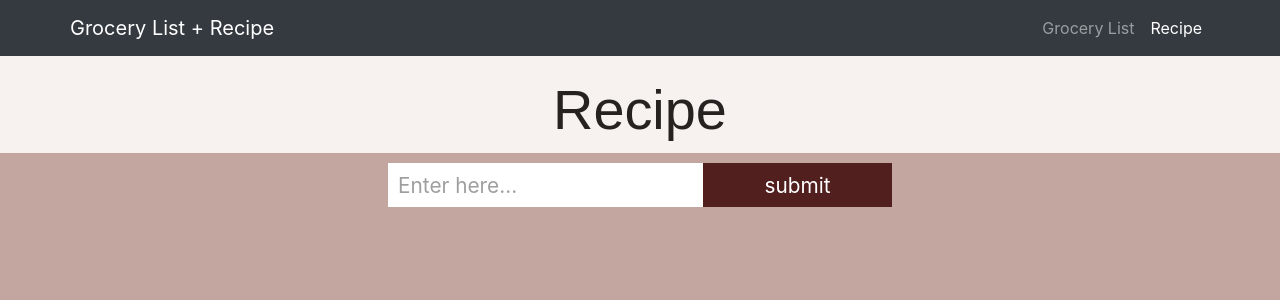
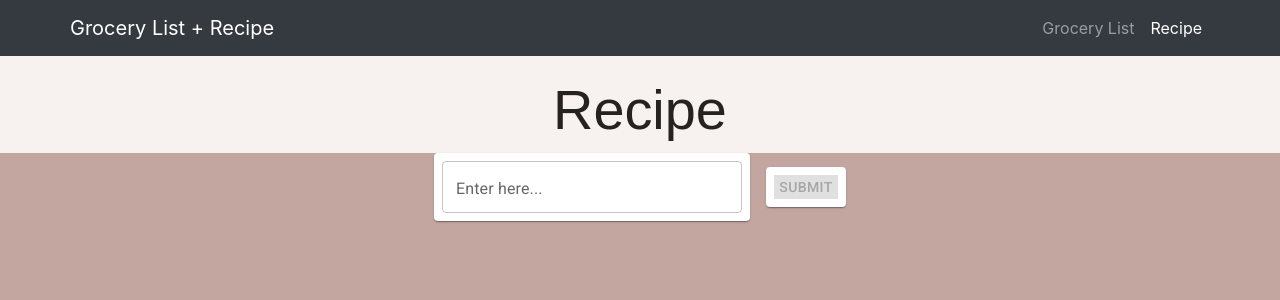
Before and after one commit to yidanxu92/GroceryList, a React (Create React App) app: page /Recipe in a window 1280 px wide. Shown: the top 300 px of the page. Built offline with nearby package versions, Linux system fonts and the light colour scheme.

Commit message:
material UI working
Recipe part now works with material UI. Data stored in localStorage.

```diff
--- a/src/components/recipecontents/ConfirmationDialog/index.js
+++ b/src/components/recipecontents/ConfirmationDialog/index.js
@@ -27,12 +27,15 @@ export const confirmDialog = (title,message, onSubmit) => {
 
 const ConfirmationDialog = ()=> {
 
+    console.log("confirmation dialog is being called!")
     const { title, message, onSubmit, close } = useConfirmDialogStore();
+    console.log("title is ",title)
+    console.log("message is ", message)
 
     return (
         <Dialog open={Boolean(onSubmit)} onClose={close} maxWidth="sm" fullWidth>
             <DialogTitle>
-                <Typography>{title}</Typography>
+                <span style={{color: 'black'}}>{title}</span>
             </DialogTitle>
             <Box position="absolute" top={0} right={0}>
                 <CloseIcon onClick={close}/>
--- a/src/components/recipecontents/DataInput/index.js
+++ b/src/components/recipecontents/DataInput/index.js
@@ -8,74 +8,113 @@ import { confirmDialog } from '../ConfirmationDialog/index.js';
 import TextField from '@mui/material/TextField';
 import Autocomplete, { createFilterOptions } from '@mui/material/Autocomplete';
 import Stack from '@mui/material/Stack';
+import Box from '@mui/material/Box';
 import Button from '@mui/material/Button';
 import Paper from '@mui/material/Paper';
 import { styled } from '@mui/material/styles';
 
 
-/*const filter = createFilterOptions();
+/*const filter = createFilterOptions();*/
 const Item = styled(Paper)(({ theme }) => ({
     backgroundColor: theme.palette.mode === 'dark' ? '#1A2027' : '#fff',
     ...theme.typography.body2,
     padding: theme.spacing(1),
     textAlign: 'center',
     color: theme.palette.text.secondary,
-}));*/
+}));
 
 
+const filter = createFilterOptions();
 
 const DataInput =({handleState,mainStructure,handleFormOpen,handleFormClose,open})=> {
     console.log("this is dataInput");
 
     /*This line returns all keys in localStorage to an array, then we can filter */
 
-    let keys = Object.keys(localStorage);
-    console.log(keys);
-
-    const [localInput, setLocalInput] = useState('');
-    const [buttonPopup, setButtonPopup] = useState(false);
+    let keysFromStorage = Object.keys(localStorage);
+    console.log("keysFromStorage is ",keysFromStorage)
+    keysFromStorage = keysFromStorage.filter(data =>{return data !=='lastOpen'})
+    console.log("keys (aka all the options) is", keysFromStorage);
+    const menuOptions = []
+    keysFromStorage.forEach((data) => menuOptions.push({name:data}) )
+    console.log("menuOptions is", menuOptions);
 
 
-    const handleChange = (e) => {
+    const [value, setValue] = useState(null);
+    const [buttonPopup, setButtonPopup] = useState(false);
+    console.log("current value is ",value)
+
+
+   /* const handleChange = (e,newValue) => {
         e.preventDefault();
         console.log("we are in handleChange")
+        console.log("newValue is ", newValue)
 
 
         const re = /^[A-Za-z0-9 \-\.\?\!]+$/;
         if (e.target.value === "" || re.test(e.target.value))
             setLocalInput(e.currentTarget.value)
+        if(typeof newValue === 'string'){
+            setLocalInput(newValue)
+        }
 
-      /*  if (newValue && newValue.inputValue){
+        else if (newValue && newValue.inputValue){
             console.log("we have new input!")
+            console.log("newValue.inputValue is ", newValue.inputValue)
             setLocalInput(newValue.inputValue)
         }
         else{
             setLocalInput(newValue)
-        }*/
+        }
 
-    }
+    }*/
 
 
-   /* const handleOption = (option) => {
+   /* const handleChange = (e,newValue) => {
+        e.preventDefault();
+        console.log("handleChange is called!")
+        console.log("newValue is ",newValue)
+        setLocalInput(newValue)
+    }*/
+/*
+    const handleOption = (option) => {
         console.log("handleOption is being called!")
+        console.log("option is ",option)
+        console.log("is the type of option a string?" ,(typeof option === 'string')?"yes":"no");
+
+        if (typeof option === 'string') {
+            console.log("we are inside option == string")
+            return option;
+        }
+
         // Add "xxx" option created dynamically
+
+
         if (option.inputValue) {
             console.log("we found input value. inside if statement")
+            console.log("option.inputValue is ",option.inputValue);
+            console.log("is the type of inputValue a string?" ,(typeof option.inputValue === 'string')?"yes":"no");
             return option.inputValue;
         }
         // Regular option
+
+        console.log("we did not hit either option === string or option.inputvalue")
         return option;
-    }*/
+    }
 
- /*   const handleFilter = (options, params)=>{
+    /*const handleFilter = (keysFromStorage, params)=>{
         console.log("handleFilter is being called!")
-        const filtered = filter(options, params);
-        const { inputValue } = params;
+        const filtered = filter(keysFromStorage, params);
+        console.log("filtered is ", filtered)
+        const {inputValue} = params;
+        console.log("current params is ", params)
+        console.log("current {inputValue} is ",{inputValue})
+
         // Suggest the creation of a new value
-        const isExisting = options.some((option) => inputValue === option);
+        const isExisting = keysFromStorage.some((option) => inputValue === option);
         if (inputValue !== '' && !isExisting) {
-            console.log("we found non existing value!")
             filtered.push({inputValue});
+            console.log("after push, filtered  array is ",filtered)
         }
 
         return filtered;
@@ -86,19 +125,22 @@ const DataInput =({handleState,mainStructure,handleFormOpen,handleFormClose,open
         console.log("handleOpen is being called!")
         handleFormOpen();
         setButtonPopup(false);
-        handleState(localInput);
+        console.log("we are calling handleState with value: ",value.name)
+        handleState(value.name);
         /* setLocalInput("");*/
     }
 
 
     const handlePopup = (e) =>{
+
         e.preventDefault();
         if(open){
             handleFormClose();
         }
 
-        if (localInput in localStorage) {
-            handleState(localInput);
+        console.log("We are inside handlePopup. value is ", value?.name)
+        if (value?.name in localStorage) {
+            handleState(value.name);
             handleFormOpen();
         }
 
@@ -111,6 +153,7 @@ const DataInput =({handleState,mainStructure,handleFormOpen,handleFormClose,open
         }
 
     }
+
 
    /* const handlePopup = (e) => {
         e.preventDefault();
@@ -131,14 +174,14 @@ const DataInput =({handleState,mainStructure,handleFormOpen,handleFormClose,open
 
     return (
 
-        <form>
+       /* <form>
             <input className="submission-line_input" value={localInput} type="text" onChange={handleChange}
                    placeholder="Enter here..."/>
             <button className="submission-line_select" onClick={handlePopup}>submit</button>
 
             {buttonPopup &&  <ConfirmationDialog />}
 
-        </form>
+        </form>*/
 
 
         /*{open && <Modal open={open} handleClose={handleClose}
@@ -154,32 +197,88 @@ const DataInput =({handleState,mainStructure,handleFormOpen,handleFormClose,open
                handleClose={handlePopup}
            />}*/
 
-        /* <Stack spacing={2} alignItems="center" direction="row">
+         <Stack spacing={2} alignItems="center" justifyContent="center" direction="row">
          <Item>
-             <Autocomplete id="input-textfield" value={localInput} onChange={handleChange}
-                           filterOptions = {handleFilter}
+             <Autocomplete value={value}
+                           freeSolo
+                           options={menuOptions}
+                           onChange={(e,newValue)=>{
+                               console.log("we are in handleChange");
+                               console.log("newValue is ", newValue);
+                               if(typeof newValue === 'string')
+                               {
+                                   setValue({
+                                       name:newValue,
+                                   })
+                               }
+                               else if(newValue && newValue.inputValue)
+                               {
+                                   setValue({
+                                       name:newValue.inputValue,
+                                   })
+                               }
+                               else{
+                                   setValue(newValue);
+                               }
+
+                           }}
+
+                           filterOptions = {(options,params) =>{
+                               const filtered = filter(options, params);
+                               const { inputValue } = params;
+                               const isExisting = options.some((option)=> inputValue === option.name);
+                               if (inputValue !== '' && !isExisting) {
+                                   filtered.push({
+                                       inputValue,
+                                       name: `Add "${inputValue}"`,
+                                   });
+                               }
+                               return filtered;
+
+                           }}
                            selectOnFocus
                            clearOnBlur
                            handleHomeEndKeys
-                           options={keys}
-                           getOptionLabel = {handleOption}
-                           renderOption = {(props, option) => <li {...props}>{option}</li>}
                            sx={{ width: 300 }}
+                           getOptionLabel={(option) => {
+                               // Value selected with enter, right from the input
+                               if (typeof option === 'string') {
+                                   return option;
+                               }
+                               // Add "xxx" option created dynamically
+                               if (option.inputValue) {
+                                   return option.inputValue;
+                               }
+                               // Regular option
+                               return option.name;
+                           }}
+                           renderOption={(props, option) => <li {...props}>{option.name}</li>}
                            renderInput={(params) => (
-                               <TextField {...params} label="Enter Here..." />
+                               <TextField {...params} label="Enter here..." />
                            )}
+
+
+
+
              />
 
          </Item>
 
-          <Item>
-              <Button  variant="contained" onClick={handlePopup}>submit</Button>
-              {buttonPopup &&  <ConfirmationDialog />}
-          </Item>
+
+             <Item>
+                 <Button  variant="contained" onClick={handlePopup} disabled={value?false:true} sx={{color:"white",backgroundColor:"#511f1e"}}>submit</Button>
+                 {buttonPopup &&  <ConfirmationDialog />}
+
+
+             </Item>
 
 
 
-      </Stack>*/
+
+
+
+
+      </Stack>
 
 
     )
--- a/src/components/stateStorageWithTTL.js
+++ b/src/components/stateStorageWithTTL.js
@@ -26,7 +26,7 @@ export function setWithExpiry(key,value,ttl){
 
 
 export function getWithExpiry() {
-    console.log("getWithExpiry is called)")
+    console.log("getWithExpiry is called!")
     const itemStr = localStorage.getItem('lastOpen')
 
     // if the item doesn't exist, return null
```
